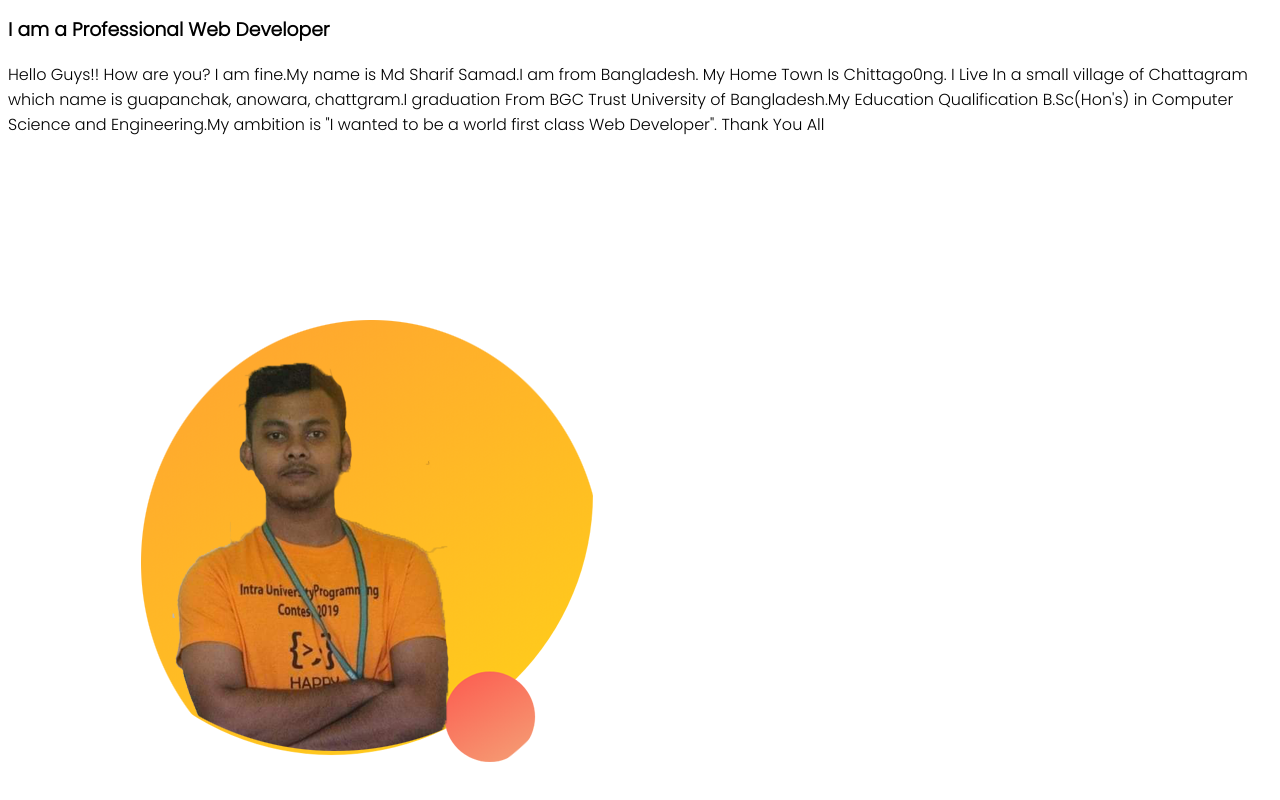
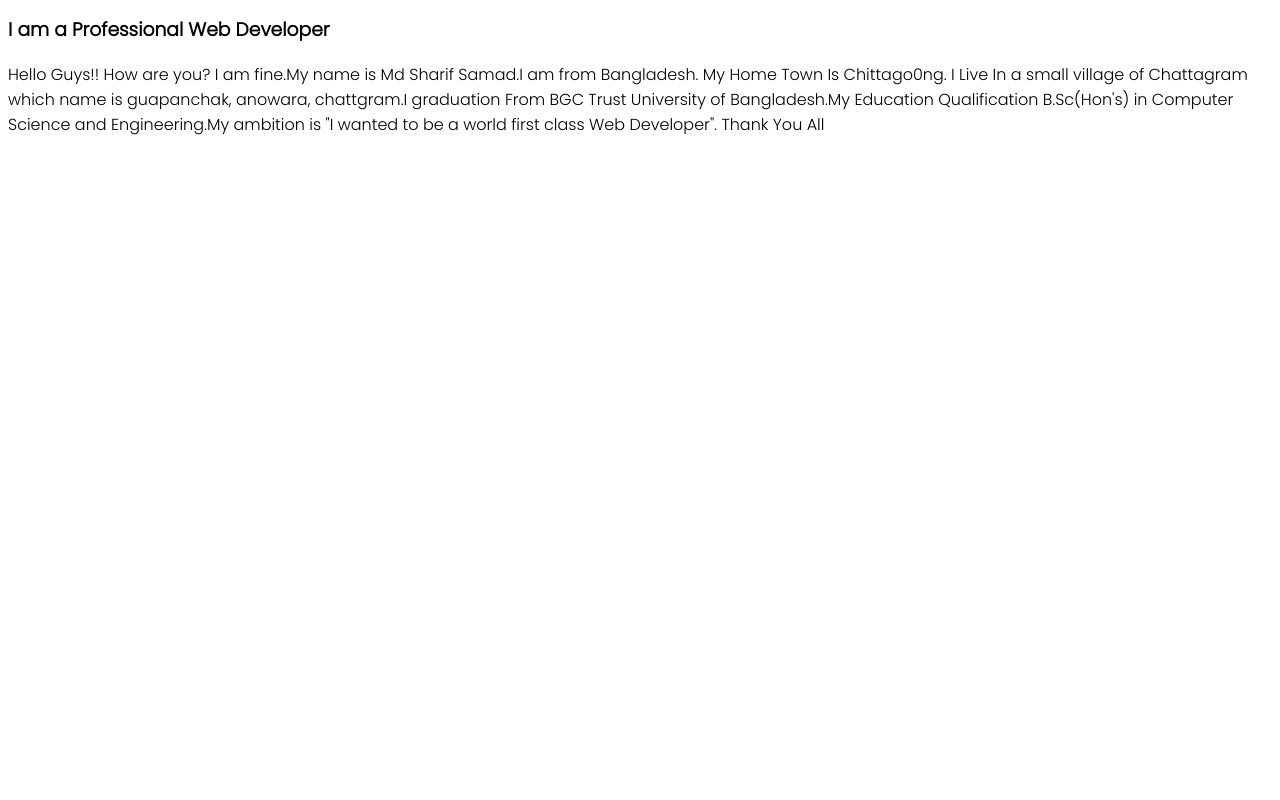
Before and after one commit to Sharif14/web-portfolio, a plain HTML site: page index.html in a window 1280 px wide. Shown: the part 402-1202 px from the top of the page. After the commit the page ends 800 px from the top, so only its background shows below. Drawn offline with Linux system fonts and the light colour scheme.

Commit message:
updated.5

```diff
--- a/index.html
+++ b/index.html
@@ -21,7 +21,7 @@
         Thank You All </p>
      </div>
      <div class="half-width">
-         <img src="FB.png" alt="">
+
      </div>
     </section>
 </body>
```
